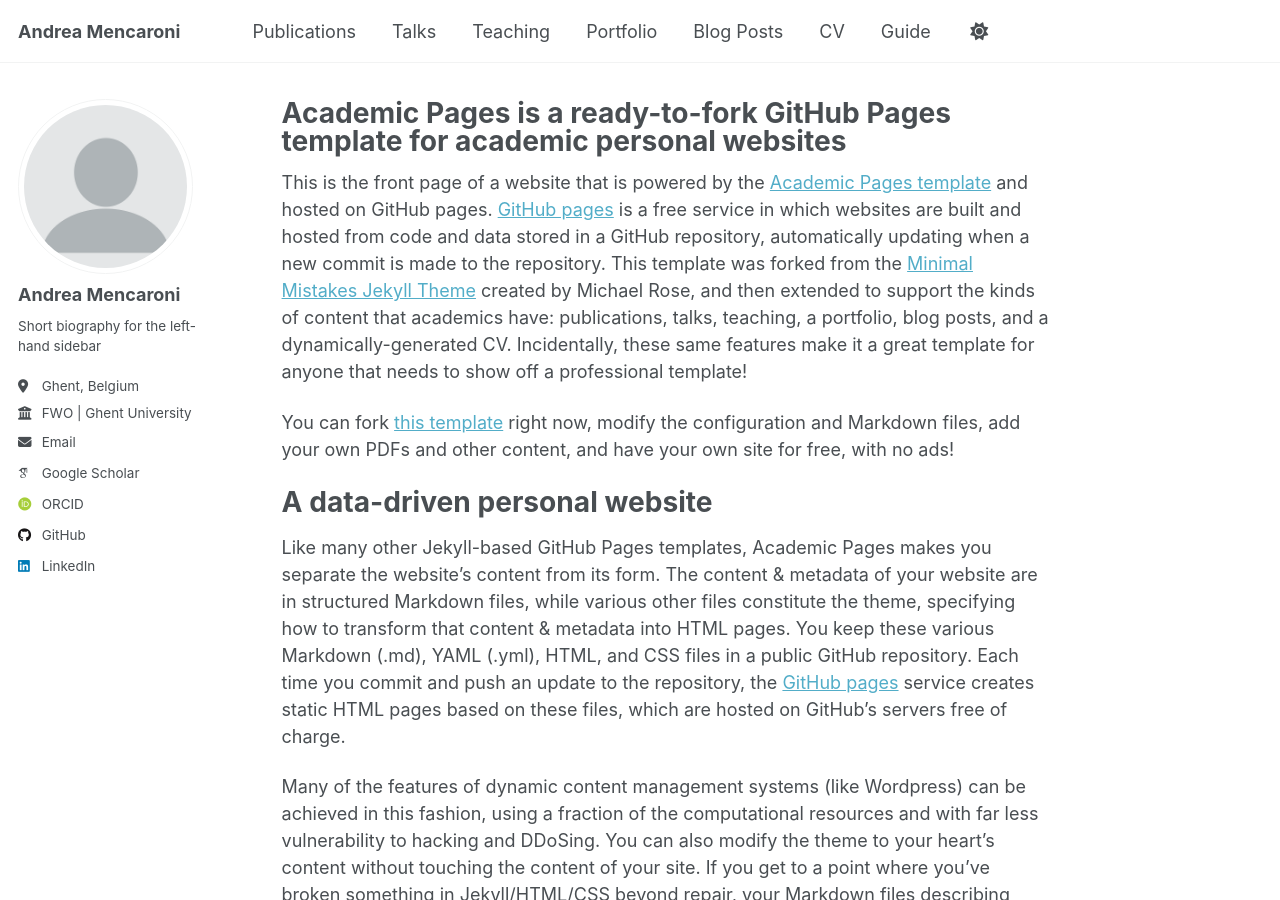
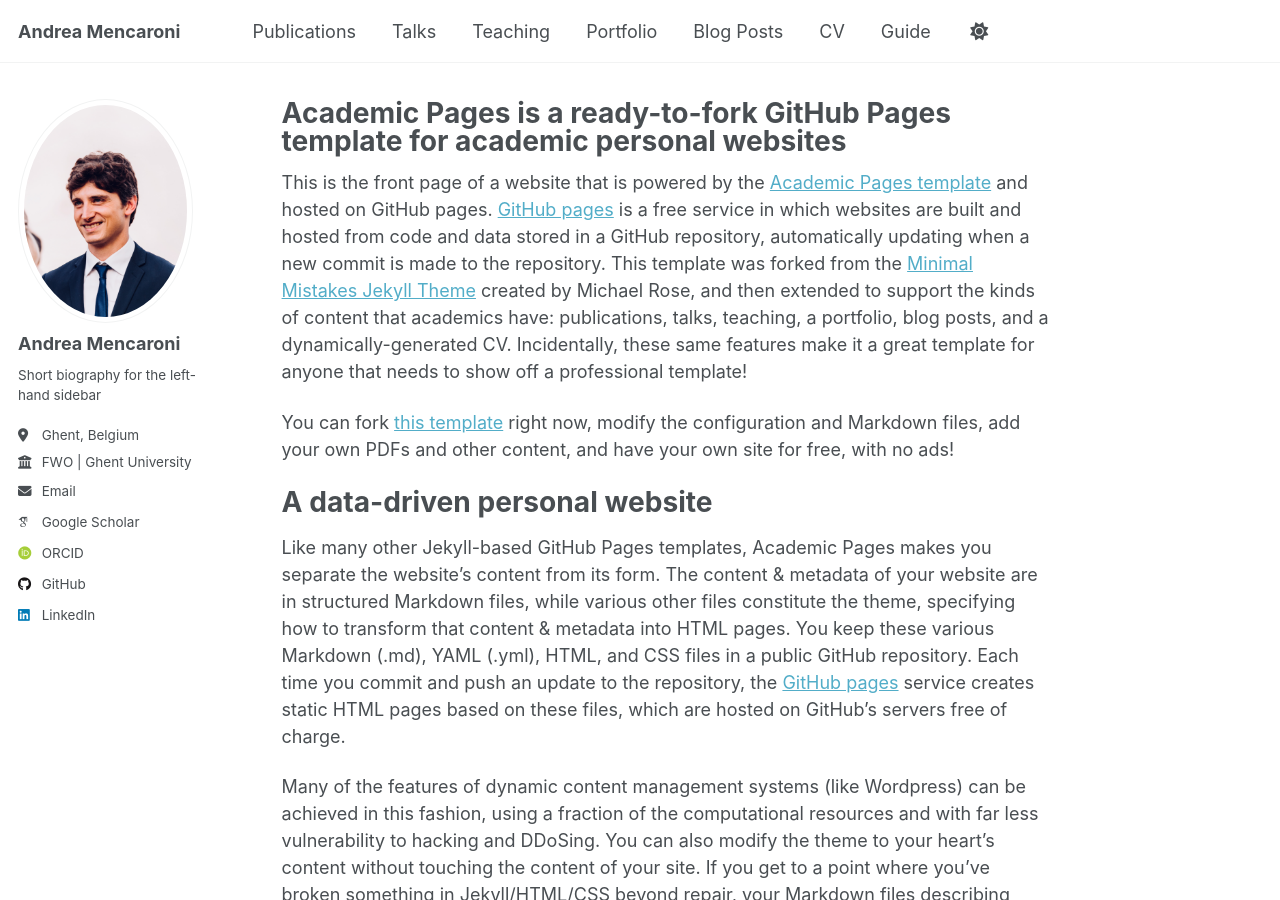
Before and after one commit to andrea-mencaroni/andrea-mencaroni.github.io, a Jekyll site: the page built from _pages/about.md, in a window 1280 px wide and 900 px high. Built offline with Jekyll 4.4.1, drawn with Linux system fonts in a browser that asks for light colours; some web fonts are replaced; a script that is not in the unit is left out.

Commit message:
Update _config.yml

```diff
--- a/_config.yml
+++ b/_config.yml
@@ -23,7 +23,7 @@ repository               : "andrea-mencaroni" # academicpages/academicpages.gith
 #               Additional customization can be done by editing /_includes/author-profile.html
 author:
   # Biographic information
-  avatar           : "profile.png"
+  avatar           : "BE1061.jpeg"
   name             : "Andrea Mencaroni"
   pronouns         : # example: "she/her"
   bio              : "Short biography for the left-hand sidebar"
```
